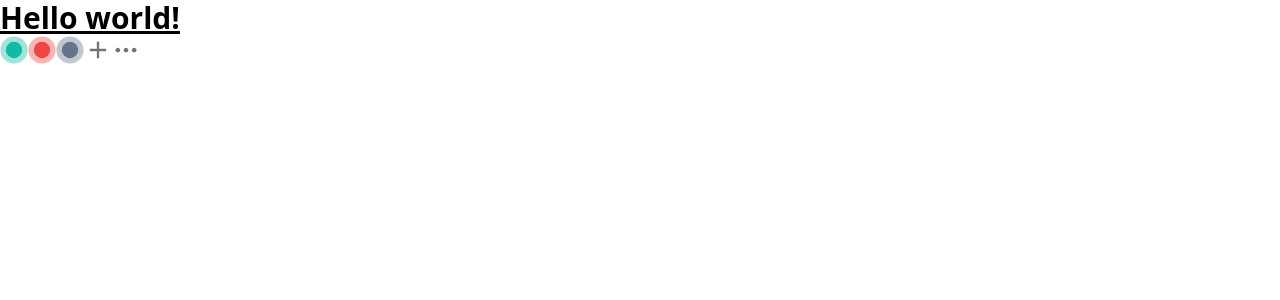
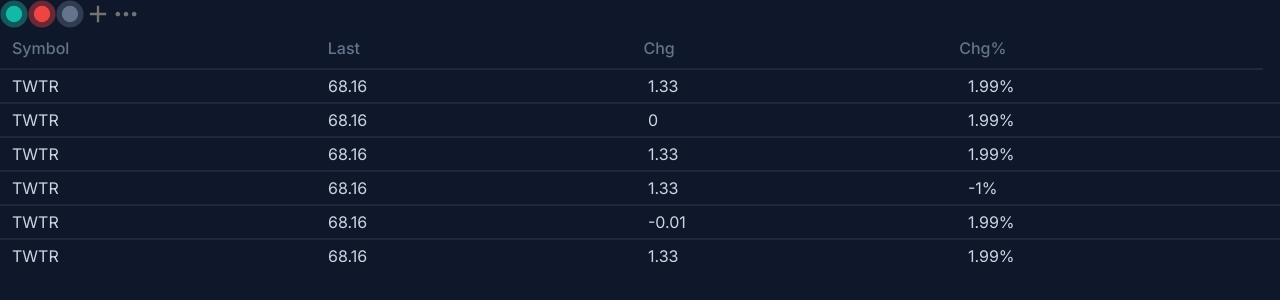
Before and after one commit to ArthurChf/Cryptoviz, a Vue app in the folder app/: page / in a window 1280 px wide. Shown: the top 300 px of the page. Built offline with nearby package versions, Linux system fonts and the light colour scheme.

Commit message:
Table component

```diff
--- a/app/src/assets/style/main.css
+++ b/app/src/assets/style/main.css
@@ -1,3 +1,40 @@
+@import url('https://fonts.googleapis.com/css2?family=Inter:wght@400;500;700&display=swap');
+
 @tailwind base;
 @tailwind components;
 @tailwind utilities;
+
+html,
+body,
+#app,
+main,
+.default-layout {
+    width: 100%;
+    height: 100%;
+}
+
+html {
+    font-family: 'Inter', Arial, sans-serif;
+}
+
+@layer utilities {
+    .scrollbar::-webkit-scrollbar {
+        width: 6px;
+        height: 6px;
+    }
+    .scrollbar::-webkit-scrollbar-thumb {
+        border-radius: 10px;
+    }
+    .scrollbar::-webkit-scrollbar-thumb {
+        background: #64748b;
+    }
+    .scrollbar::-webkit-scrollbar-thumb:hover,
+    .scrollbar::-webkit-scrollbar-thumb:active {
+        background: #4c586a;
+    }
+    .scrollbar::-webkit-scrollbar-track,
+    .scrollbar::-webkit-scrollbar-track:hover,
+    .scrollbar::-webkit-scrollbar-track:active {
+        background: #0a0f1c;
+    }
+}
--- /dev/null
+++ b/app/src/components/AppTable.vue
@@ -0,0 +1,43 @@
+<template>
+    <table>
+        <thead class="table table-fixed" style="width: calc(100% - 17px);">
+            <tr class="w-full">
+                <th v-for="(col, colId) in headers" :key="colId" class="text-left px-3 py-2 last:pr-0 border-b-2 border-b-slate-800 min-w-[500px]">
+                    <span class="font-medium text-slate-500 hover:text-slate-400 hover:cursor-pointer">{{ col.label }}</span>
+                </th>
+            </tr>
+        </thead>
+        <tbody class="w-full overflow-auto max-h-48 block scrollbar">
+            <tr v-for="(row, rowId) in data" :key="rowId" class="w-full border-b-2 border-b-slate-800 table table-fixed">
+                <td v-for="(col, colId) in headers" :key="colId" class="text-slate-300 py-1 px-2 first:pl-3" :class="[textColor(row[col.name]!, col.type)]">{{ formatText(row[col.name]!, col.type) }}</td>
+            </tr>
+        </tbody>
+    </table>
+</template>
+
+<script setup lang="ts">
+import { TableDataEnum } from '@enums/table/TableDataEnum';
+import type { TableDataType } from '@types/table/TableDataType';
+import type { TableHeaderType } from '@types/table/TableHeaderType';
+
+defineProps<{
+    headers: TableHeaderType[];
+    data: TableDataType[];
+}>();
+
+const textColor = (value: number | string, type: TableDataEnum): string => {
+    let res = '';
+    if([TableDataEnum.NUMBER, TableDataEnum.PERCENTAGE].includes(type)) {
+        if(value > 0) res = 'text-emerald-400';
+        else if(value === 0) res = '';
+        else res = 'text-red-500';
+    }
+    return res;
+};
+
+const formatText = (value: number | string, type: TableDataEnum): string => {
+    let suffix = '';
+    if(type === TableDataEnum.PERCENTAGE) suffix = '%';
+    return `${value}${suffix}`;
+};
+</script>
--- /dev/null
+++ b/app/src/enums/table/TableDataEnum.ts
@@ -0,0 +1,5 @@
+export enum TableDataEnum {
+    STRING = 'STRING',
+    NUMBER = 'NUMBER',
+    PERCENTAGE = 'PERCENTAGE'
+}
--- a/app/src/layouts/DefaultLayout.vue
+++ b/app/src/layouts/DefaultLayout.vue
@@ -1,5 +1,5 @@
 <template>
-    <div class="app-layout">
+    <div class="default-layout bg-slate-900">
         <slot />
     </div>
 </template>
--- /dev/null
+++ b/app/src/types/table/TableDataType.ts
@@ -0,0 +1 @@
+export type TableDataType = Record<string, number | string>;
--- /dev/null
+++ b/app/src/types/table/TableHeaderType.ts
@@ -0,0 +1,7 @@
+import type { TableDataEnum } from '@enums/table/TableDataEnum';
+
+export type TableHeaderType = {
+    label: string;
+    name: string;
+    type: TableDataEnum;
+};
--- a/app/src/views/Dashboard.vue
+++ b/app/src/views/Dashboard.vue
@@ -1,17 +1,42 @@
 <template>
     <div>
-        <h1 class="text-3xl font-bold underline">
-            Hello world!
-        </h1>
         <AppIcon :name="IconEnum.STATUS_SUCCESS" class="h-7 w-7 fill-teal-500" />
         <AppIcon :name="IconEnum.STATUS_ERROR" class="h-7 w-7 fill-red-500" />
         <AppIcon :name="IconEnum.STATUS_NEUTRAL" class="h-7 w-7 fill-slate-500" />
         <AppIcon :name="IconEnum.ADD" class="h-7 w-7 fill-neutral-500" />
         <AppIcon :name="IconEnum.MORE" class="h-7 w-7 fill-neutral-500" />
+        <AppTable :headers="headers" :data="data" />
     </div>
 </template>
 
 <script setup lang="ts">
 import AppIcon from '@components/AppIcon.vue';
+import AppTable from '@components/AppTable.vue';
 import { IconEnum } from '@enums/IconEnum';
+import type { TableHeaderType } from '@types/table/TableHeaderType';
+import type { TableDataType } from '@types/table/TableDataType';
+import { TableDataEnum } from '@enums/table/TableDataEnum';
+
+const headers: TableHeaderType[] = [
+    { label: 'Symbol', name: 'symbol', type: TableDataEnum.STRING },
+    { label: 'Last', name: 'last', type: TableDataEnum.NUMBER },
+    { label: 'Chg', name: 'chg', type: TableDataEnum.NUMBER },
+    { label: 'Chg%', name: 'chgP', type: TableDataEnum.PERCENTAGE }
+];
+
+const data: TableDataType[] = [
+    { symbol: 'TWTR', last: 68.16, chg: 1.33, chgP: 1.99 },
+    { symbol: 'TWTR', last: 68.16, chg: 0, chgP: 1.99 },
+    { symbol: 'TWTR', last: 68.16, chg: 1.33, chgP: 1.99 },
+    { symbol: 'TWTR', last: 68.16, chg: 1.33, chgP: -1 },
+    { symbol: 'TWTR', last: 68.16, chg: -0.01, chgP: 1.99 },
+    { symbol: 'TWTR', last: 68.16, chg: 1.33, chgP: 1.99 },
+    { symbol: 'TWTR', last: 68.16, chg: 1.33, chgP: 1.99 },
+    { symbol: 'TWTR', last: 68.16, chg: 1.33, chgP: 1.99 },
+    { symbol: 'TWTR', last: 68.16, chg: 1.33, chgP: 1.99 },
+    { symbol: 'TWTR', last: 68.16, chg: 1.33, chgP: 1.99 },
+    { symbol: 'TWTR', last: 68.16, chg: 1.33, chgP: 1.99 },
+    { symbol: 'TWTR', last: 68.16, chg: 1.33, chgP: 1.99 },
+    { symbol: 'TWTR', last: 68.16, chg: 1.33, chgP: 1.99 }
+];
 </script>
```
Also changed, not shown: app/.eslintrc.js, 1 other file (tests, documents, lock files or other folders).
